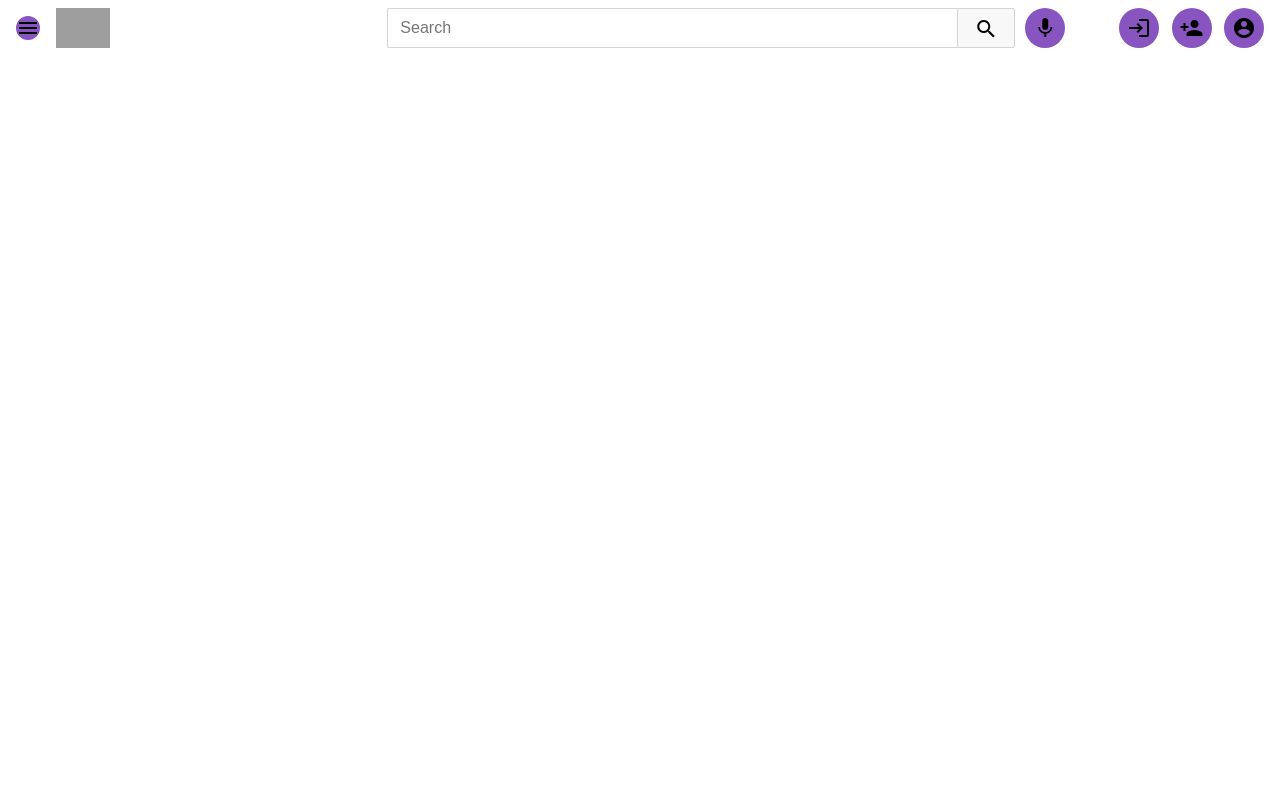
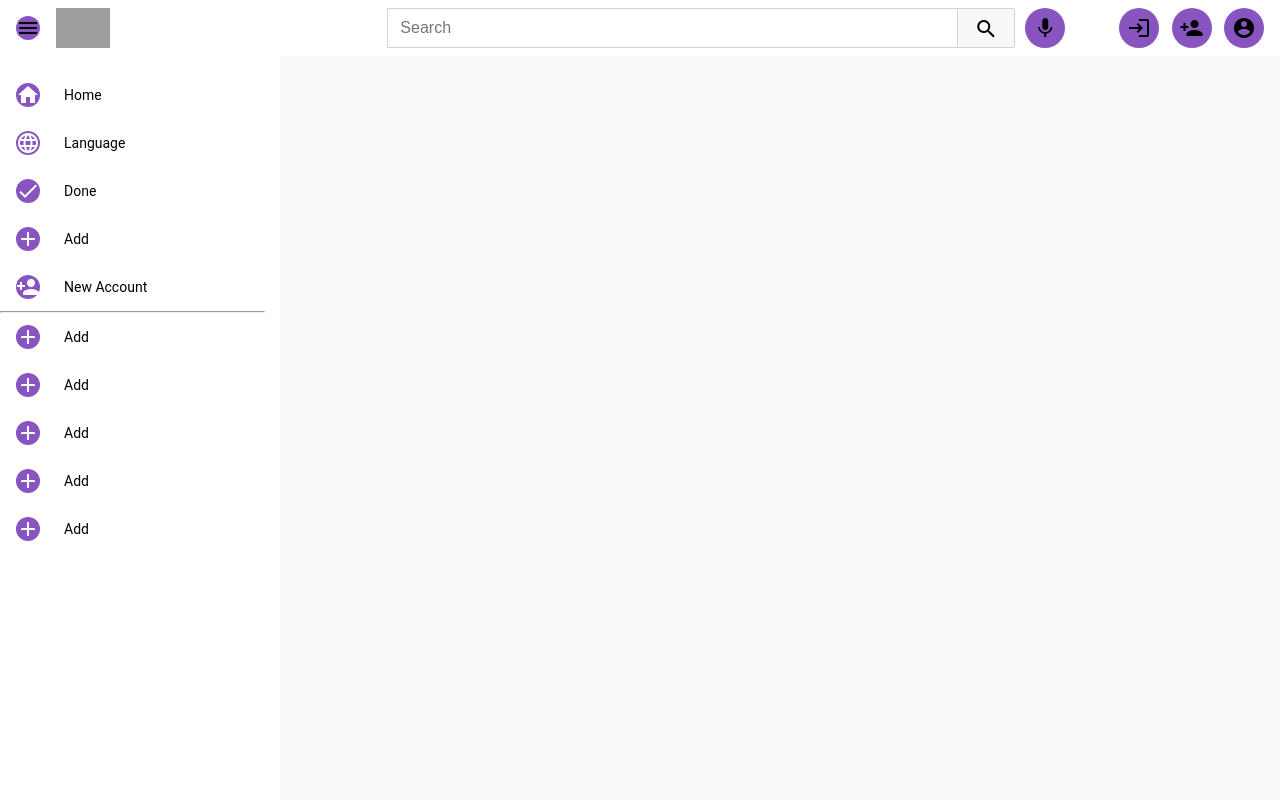
Before and after one commit to WaleedMuslem/ADL1_Quiz, a PHP site: page /homepage.php in a window 1280 px wide. Run offline with PHP 8.4, Linux system fonts and the light colour scheme; grey boxes are pictures that could not be loaded.

Commit message:
fead<web>: uplod content-area in homepage.php

```diff
--- a/Website+css/homepage.php
+++ b/Website+css/homepage.php
@@ -19,4 +19,49 @@
             <a ><i class="material-icons">account_circle</i></a>
         </div>
     </header>
+    <div class="content-area">
+        <aside>
+            <nav>
+                <a href="" class="nav-link active">
+                    <i class="material-icons">home</i>
+                    <span id="active-span">Home</span>
+                </a>
+                <a href="" class="nav-link">
+                    <i class="material-icons">language</i>
+                    <span id="active-span">Language</span>
+                </a>
+                <a href="" class="nav-link">
+                    <i class="material-icons">done</i>
+                    <span id="active-span">Done</span>
+                </a>
+                <a href="" class="nav-link">
+                    <i class="material-icons">add</i>
+                    <span id="active-span">Add</span>
+                </a>
+                <a href="" class="nav-link">
+                    <i class="material-icons">person_add</i>
+                    <span id="active-span">New Account</span>
+                </a>
+                <hr>
+                <a href="" class="nav-link">
+                    <i class="material-icons">add</i>
+                    <span id="active-span">Add</span>
+                </a>
+                <a href="" class="nav-link">
+                    <i class="material-icons">add</i>
+                    <span id="active-span">Add</span>
+                </a>
+                <a href="" class="nav-link">
+                    <i class="material-icons">add</i>
+                    <span id="active-span">Add</span>
+                </a><a href="" class="nav-link">
+                    <i class="material-icons">add</i>
+                    <span id="active-span">Add</span>
+                </a><a href="" class="nav-link">
+                    <i class="material-icons">add</i>
+                    <span id="active-span">Add</span>
+                </a>
+            </nav>
+        </aside>
+
     </body>
```
